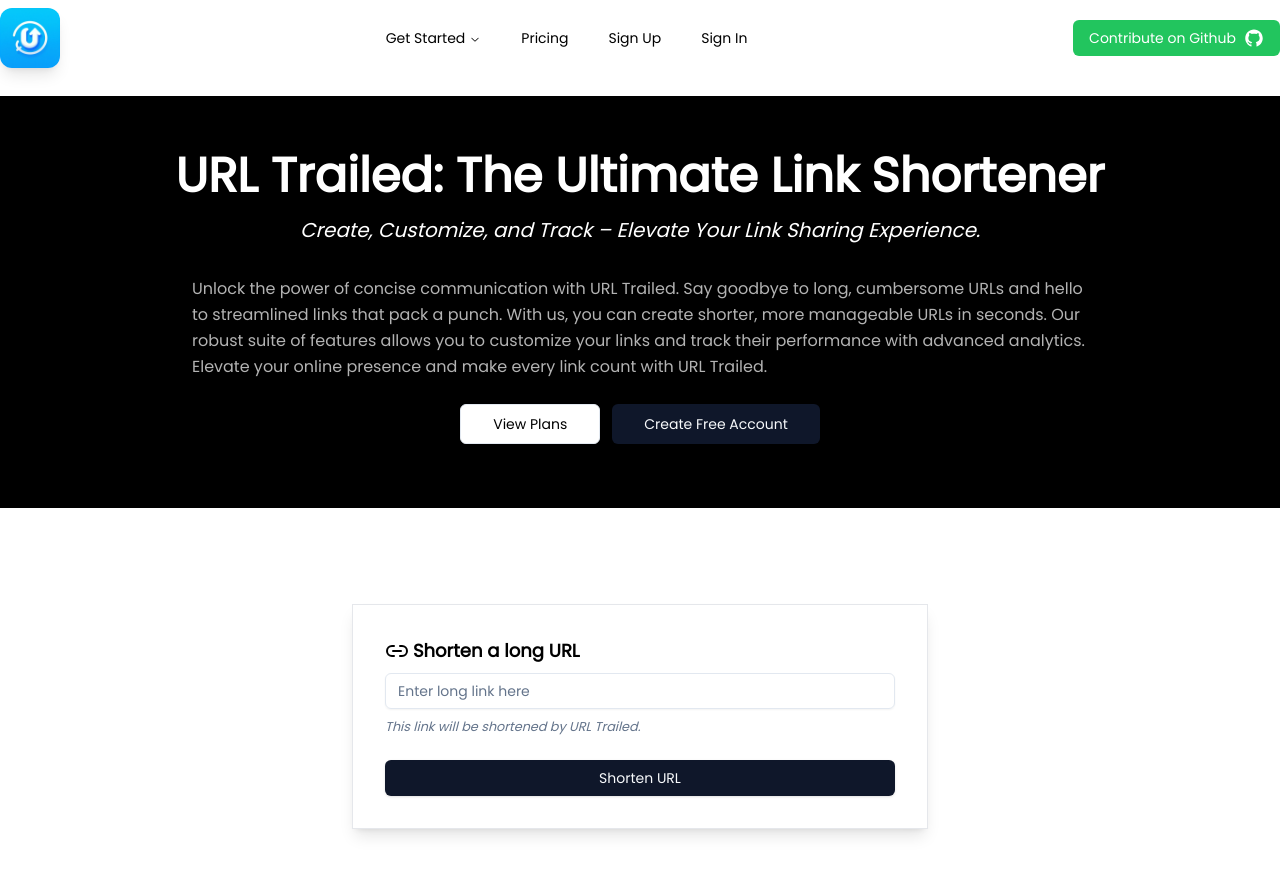
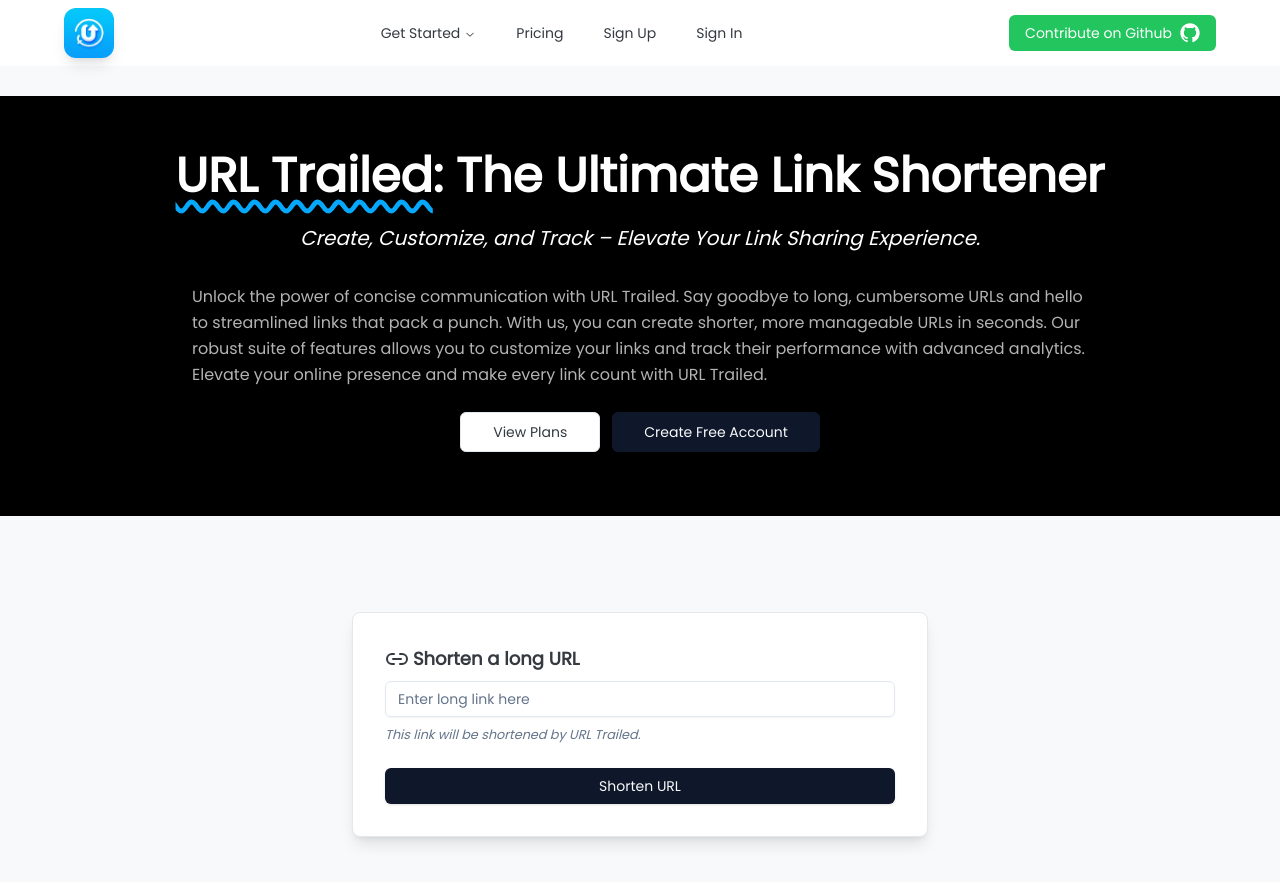
Before and after one commit to sujeetgund/url-trailed, a Next.js app: page / in a window 1280 px wide. Shown: the top 882 px of the page. Built offline with nearby package versions, Linux system fonts and the light colour scheme.

Commit message:
fix button and theme issues

```diff
--- a/src/app/globals.css
+++ b/src/app/globals.css
@@ -1,3 +1,8 @@
 @tailwind base;
-  @tailwind components;
-  @tailwind utilities;
+@tailwind components;
+@tailwind utilities;
+
+
+body {
+  scroll-behavior: smooth;
+}
--- a/src/app/layout.tsx
+++ b/src/app/layout.tsx
@@ -25,7 +25,7 @@
     <html lang="en">
       <body className={poppins.className}>
         <NextThemesProvider defaultTheme="light">
-          <div className="relative">
+          <div className="relative bg-[#F8F9FA]">
             <Navbar />
             {children}
             <Toaster />
--- a/src/components/HeroSection.tsx
+++ b/src/components/HeroSection.tsx
@@ -9,13 +9,13 @@
       {/* Hero Introduction */}
       <div className="bg-black w-full">
         <div className="flex flex-col justify-center items-center max-w-7xl mx-auto m-14">
-          <h1 className="text-5xl font-bold mb-4 text-white">
-            URL Trailed: The Ultimate Link Shortener
+          <h1 className="text-4xl md:text-5xl font-bold mb-4 text-white mx-2 lg:mx-0">
+            <span className="no-underline md:underline underline-offset-8 decoration-wavy decoration-[#06a8fc]">URL Trailed</span>: The Ultimate Link Shortener
           </h1>
-          <h3 className="text-xl text-white mb-8 italic">
+          <h3 className="text-lg md:text-xl text-white mb-8 mt-2 italic mx-2 lg:mx-0">
             Create, Customize, and Track – Elevate Your Link Sharing Experience.
           </h3>
-          <p className="mb-4 max-w-4xl leading-relaxed text-white/70">
+          <p className="mb-4 max-w-4xl leading-relaxed text-white/70 mx-2 lg:mx-0">
             Unlock the power of concise communication with URL Trailed. Say
             goodbye to long, cumbersome URLs and hello to streamlined links that
             pack a punch. With us, you can create shorter,
@@ -26,7 +26,7 @@
           </p>
           <div className="flex justify-center items-center space-x-3 my-2">
             <Link href={"/pricing"}>
-              <Button variant="outline" size={"lg"}>
+              <Button variant="outline" size={"lg"} className="text-[#343A40]">
                 View Plans
               </Button>
             </Link>
--- a/src/components/Navbar.tsx
+++ b/src/components/Navbar.tsx
@@ -3,10 +3,6 @@
 import React from "react";
 import Link from "next/link";
 import Image from "next/image";
-
-import { AiFillGithub } from "react-icons/ai";
-import { FaXTwitter } from "react-icons/fa6";
-import { FaRegStar } from "react-icons/fa6";
 
 import { cn } from "@/lib/utils";
 import {
@@ -21,32 +17,39 @@
 import { Button } from "@/components/ui/button";
 
 import { data } from "@/constants";
+import { GitHubLogoIcon } from "@radix-ui/react-icons";
 
 const getStartedItems = [
   {
     title: "Create a account",
-    href: "/register",
+    href: "/sign-up",
     desc: "Create a account to shorten your URLs and use exclusive services.",
   },
   {
     title: "Shorten a URL",
-    href: "/shorten",
+    href: "#shorten-form",
     desc: "Shorten your URLs with URL Trailed",
+  },
+  {
+    title: "Pricing",
+    href: "/pricing",
+    desc: "Check out our pricing plans and choose the best one for you.",
   },
 ];
 
 function Navbar() {
   return (
-    <div className="fixed w-full bg-white">
-      <div className="max-w-7xl mx-auto flex justify-between items-center">
+    <div className="fixed w-full bg-white  px-2 lg:px-0 text-[#343A40]">
+      <div className="max-w-6xl mx-auto flex justify-between items-center">
         {/* Logo */}
         <Link href={"/"}>
           <Image
             src={"/logo.jpeg"}
             alt="logo"
-            height={60}
-            width={60}
-            className="rounded-xl shadow-lg my-2"
+            height={50}
+            width={50}
+            className="rounded-lg md:rounded-xl shadow-lg my-2 cursor-pointer"
+            priority
           />
         </Link>
 
@@ -55,7 +58,9 @@
           <NavigationMenuList>
             {/* Get started */}
             <NavigationMenuItem>
-              <NavigationMenuTrigger>Get Started</NavigationMenuTrigger>
+              <NavigationMenuTrigger className="dark:text-black">
+                Get Started
+              </NavigationMenuTrigger>
               <NavigationMenuContent>
                 <ul className="grid w-[200px] gap-3 p-4 md:w-[250px] md:grid-cols-1 lg:w-[300px] ">
                   {getStartedItems.map(({ title, href, desc }) => (
@@ -83,7 +88,7 @@
             </NavigationMenuItem>
 
             {/* Pricing */}
-            <NavigationMenuItem>
+            <NavigationMenuItem className="hidden md:flex">
               <Link href={"/pricing"} className={navigationMenuTriggerStyle()}>
                 Pricing
               </Link>
@@ -106,14 +111,14 @@
         </NavigationMenu>
 
         {/* Right Navbar */}
-        <Button variant={"link"} className="text-white bg-green-500">
-          <Link
-            href={data.github_repo_url}
-            className=" flex items-center justify-around space-x-2"
-            target="_blank"
-          >
+        <Button
+          variant={"link"}
+          className="text-white bg-green-500 hidden md:flex"
+          asChild
+        >
+          <Link href={data.github_repo_url} target="_blank">
             <span>Contribute on Github</span>
-            <AiFillGithub className="h-5 w-5" />
+            <GitHubLogoIcon className="h-5 w-5 ml-2" />
           </Link>
         </Button>
       </div>
--- a/src/components/ShortLinkForm.tsx
+++ b/src/components/ShortLinkForm.tsx
@@ -74,13 +74,7 @@
       setResponse(response.data?.data);
       toast({
         title: "Success",
-        description: (
-          <pre className="mt-2 w-[340px] rounded-md bg-slate-950 p-4">
-            <code className="text-white">
-              {JSON.stringify(response.data?.data, null, 2)}
-            </code>
-          </pre>
-        ),
+        description: "URL shortened successfully.",
       });
     } catch (error) {
       const axiosErrors = error as AxiosError;
@@ -104,7 +98,7 @@
   // Handle Copy Button
   const handleCopy = () => {
     navigator.clipboard.writeText(
-      `${process.env.DOMAIN_NAME || "http://localhost:3000"}/r/${response.shortId}`
+      `${process.env.NEXT_PUBLIC_DOMAIN_NAME}/r/${response.shortId}`
     );
     toast({
       title: "Copied",
@@ -124,7 +118,7 @@
   return (
     <>
       {response.originalUrl && response.shortId ? (
-        <div className="max-w-xl w-full mx-auto space-y-6 border p-8 shadow-lg">
+        <div className="max-w-xl w-full mx-auto space-y-6 border p-8 shadow-lg bg-white text-[#343A40] rounded-lg">
           <Form {...form}>
             <form className="space-y-4">
               {/* Original URL */}
@@ -164,11 +158,8 @@
             </Button>
 
             {/* Copy link button */}
-            <Button
-              className="flex items-center space-x-2"
-              onClick={handleCopy}
-            >
-              <Copy className="h-4 w-4" />
+            <Button className="" onClick={handleCopy}>
+              <Copy className="h-4 w-4 mr-2" />
               <span>Copy</span>
             </Button>
 
@@ -187,7 +178,7 @@
           <Form {...form}>
             <form
               onSubmit={form.handleSubmit(onSubmit)}
-              className="max-w-xl w-full mx-auto space-y-6 border p-8 shadow-lg"
+              className="max-w-xl w-full mx-auto space-y-6 border p-8 shadow-lg bg-white text-[#343A40] rounded-lg"
             >
               {/* Input Link */}
               <FormField
@@ -200,7 +191,12 @@
                       <span>Shorten a long URL</span>
                     </FormLabel>
                     <FormControl>
-                      <Input placeholder="Enter long link here" {...field} />
+                      <Input
+                        placeholder="Enter long link here"
+                        className="text-[#343A40]"
+                        autoComplete="false"
+                        {...field}
+                      />
                     </FormControl>
                     <FormDescription className="italic">
                       This link will be shortened by URL Trailed.
--- a/tailwind.config.ts
+++ b/tailwind.config.ts
@@ -1,12 +1,12 @@
-import type { Config } from "tailwindcss"
+import type { Config } from "tailwindcss";
 
 const config = {
-  darkMode: ["class"],
+  darkMode: "class",
   content: [
-    './pages/**/*.{ts,tsx}',
-    './components/**/*.{ts,tsx}',
-    './app/**/*.{ts,tsx}',
-    './src/**/*.{ts,tsx}',
+    "./pages/**/*.{ts,tsx}",
+    "./components/**/*.{ts,tsx}",
+    "./app/**/*.{ts,tsx}",
+    "./src/**/*.{ts,tsx}",
   ],
   prefix: "",
   theme: {
@@ -35,6 +35,6 @@
     },
   },
   plugins: [require("tailwindcss-animate")],
-} satisfies Config
+} satisfies Config;
 
-export default config
+export default config;
```
